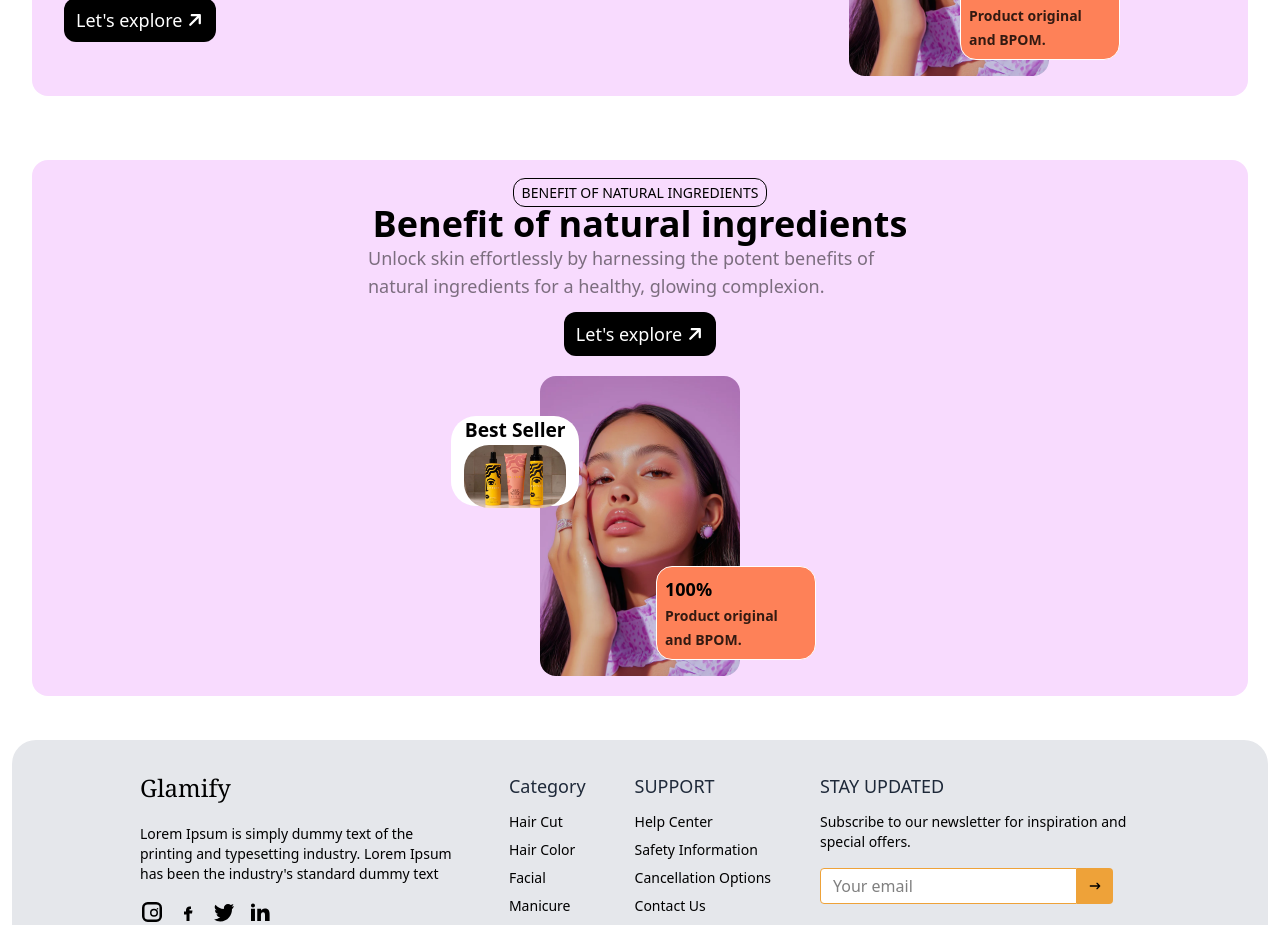
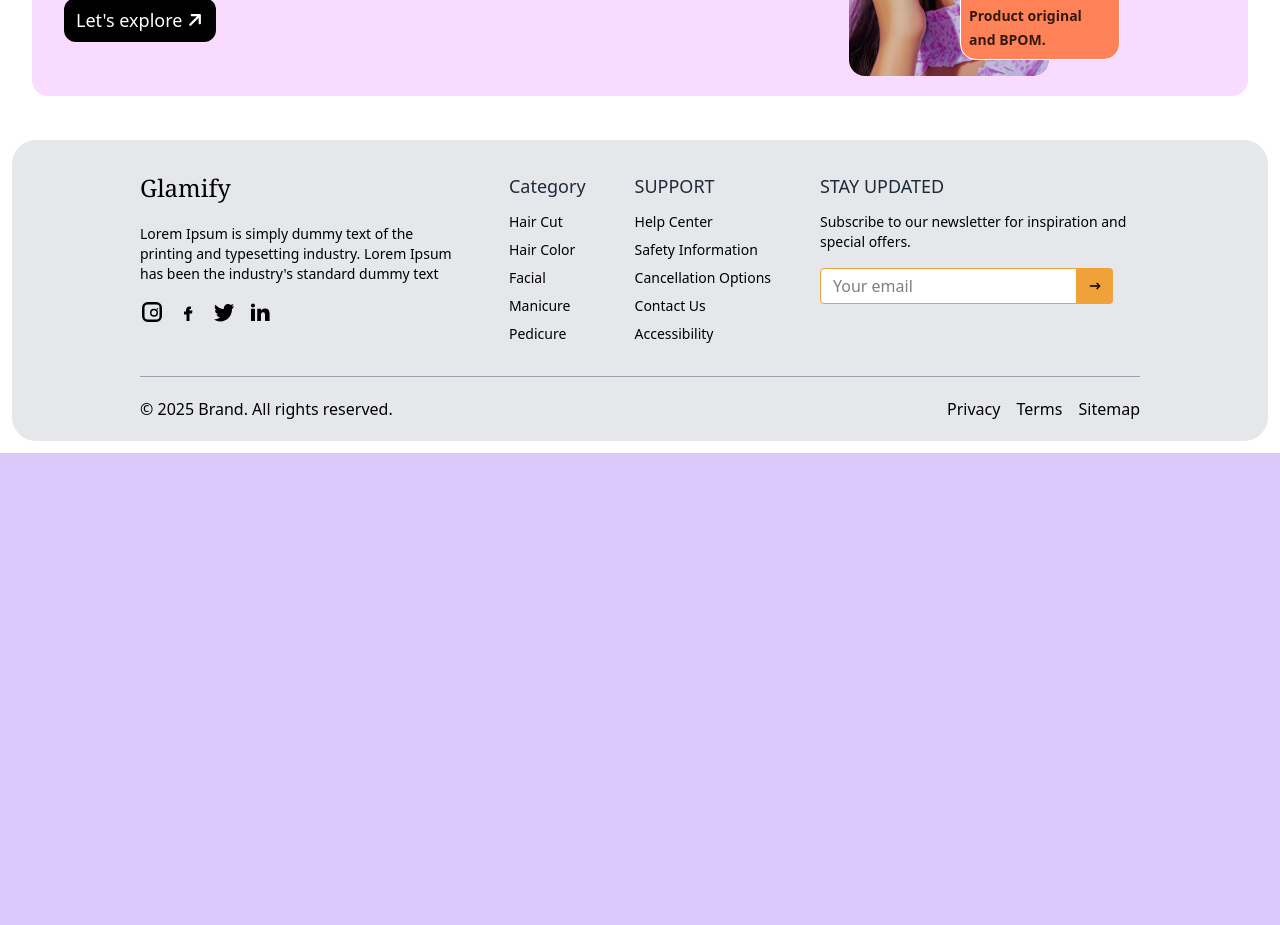
Before and after one commit to Thamidu-Nadun/Glamify, a React (Vite) app in the folder client/: page / in a window 1280 px wide. Shown: the part 1800-2725 px from the top of the page. After the commit the page ends 2253 px from the top, so only its background shows below. Built offline with nearby package versions, Linux system fonts and the light colour scheme.

Commit message:
Remove AboutS.jsx

```diff
--- a/client/src/pages/Home/About/AboutS.jsx
+++ /dev/null
@@ -1,50 +0,0 @@
-import React from 'react';
-import { FaArrowRight } from 'react-icons/fa6';
-import women_image from '../assets/Serene_Portrait_of_a_Young_Woman.jpg';
-import productImage from '../assets/product.jpg';
-import './About.css';
-
-function AboutS() {
-  return (
-    <div className="flex h-fit w-screen items-center justify-center bg-white p-[2rem]">
-      <div className="flex h-full w-full flex-col items-center gap-5 rounded-2xl bg-[#f8dbfe] py-5">
-        <div className="box-action flex w-[50%] flex-col items-center justify-center pr-[2rem] pl-[2rem]">
-          <div className="text-center">
-            <span className="w-fit rounded-xl border border-black bg-transparent px-2 py-1 text-center text-sm">
-              BENEFIT OF NATURAL INGREDIENTS
-            </span>
-            <h3 className="font-sans text-4xl font-semibold">
-              Benefit of natural ingredients
-            </h3>
-          </div>
-          <p className="text-lg font-normal text-black/50">
-            Unlock skin effortlessly by harnessing the potent benefits of
-            natural ingredients for a healthy, glowing complexion.
-          </p>
-          <button className="mt-3 flex w-fit items-center gap-1 rounded-xl bg-black px-3 py-2 text-lg text-white">
-            Let's explore <FaArrowRight className="rotate-[-45deg]" />
-          </button>
-        </div>
-        <div className="box-image relative flex w-[50%] flex-col items-center justify-center">
-          <div className="seller">
-            <span>Best Seller</span>
-            <img src={productImage} alt="A good product" />
-          </div>
-          <img
-            src={women_image}
-            alt="Serene_Portrait_of_a_Young_Woman"
-            className="w-50 rounded-2xl"
-          />
-          <div className="sm-box w-40 rounded-2xl border border-white bg-[#fe8158] p-2 font-semibold">
-            <div className="percentage text-lg">100%</div>
-            <span className="text-sm text-black/80">
-              Product original and BPOM.
-            </span>
-          </div>
-        </div>
-      </div>
-    </div>
-  );
-}
-
-export default AboutS;
--- a/client/src/pages/Home/Home.jsx
+++ b/client/src/pages/Home/Home.jsx
@@ -2,7 +2,6 @@ import React from 'react';
 import Hero from './Hero/Hero';
 import Appointment from './Appointment/Appointment';
 import About from './About/About';
-import AboutS from './About/AboutS';
 
 function Home() {
   return (
@@ -10,7 +9,6 @@ function Home() {
       <Hero />
       <Appointment />
       <About />
-      <AboutS />
     </>
   );
 }
```
